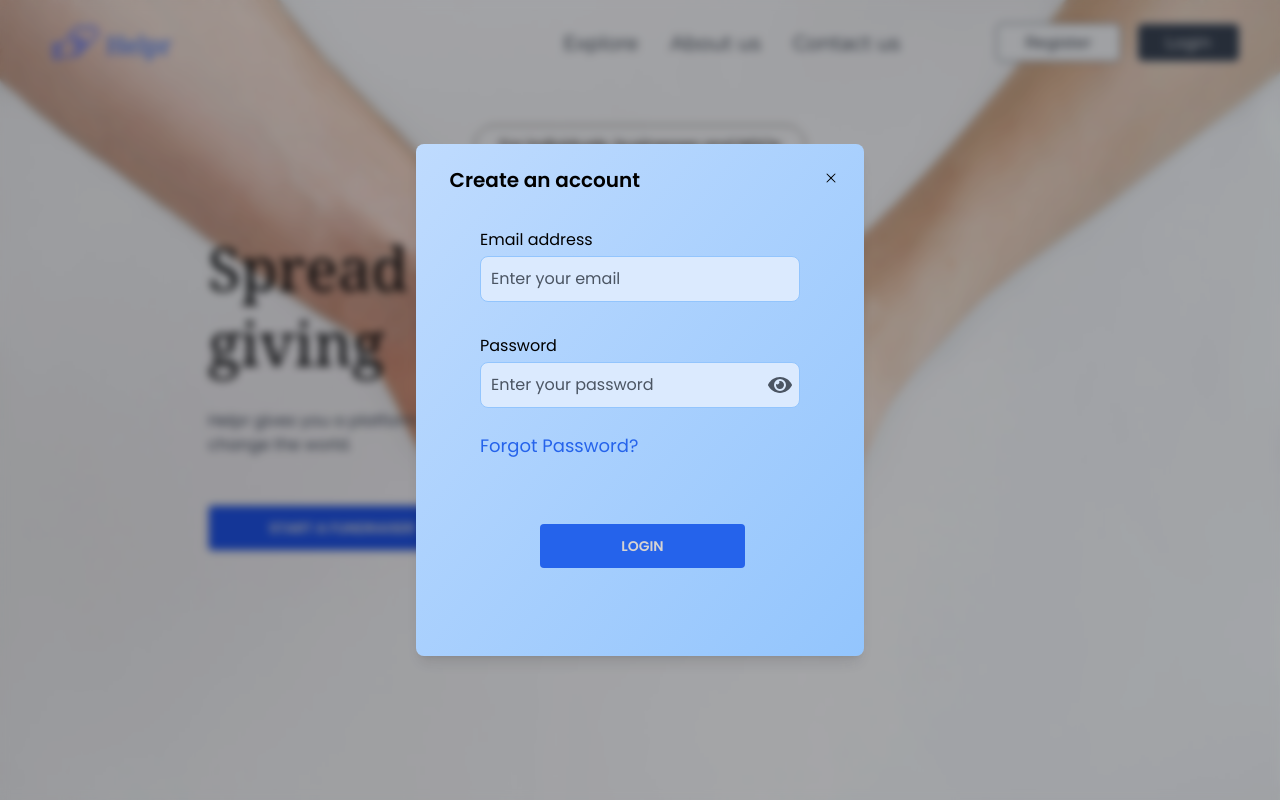
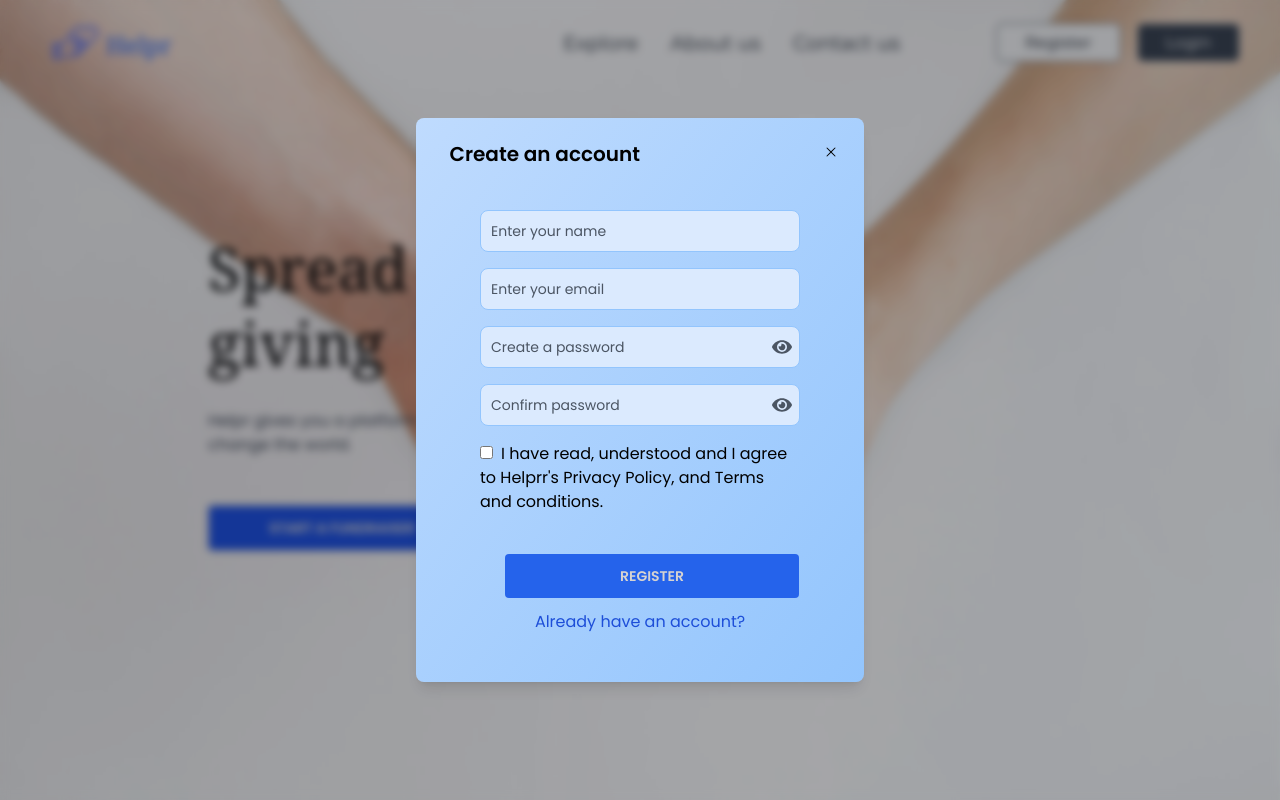
Before and after one commit to onyedikachidev-codes/helpr, a Next.js app: page / in a window 1280 px wide. Both pictures are taken after a click on the button "Register". Shown: the top 800 px of the page. Built offline with nearby package versions, Linux system fonts and the light colour scheme.

Commit message:
Complete ui

```diff
--- a/app/_components/LoginForm.jsx
+++ b/app/_components/LoginForm.jsx
@@ -1,11 +1,12 @@
 "use client";
 
+import { useState } from "react";
 import Image from "next/image";
 import love from "@/public/love.jpg";
 
 import { IoArrowBackCircle } from "react-icons/io5";
 import { FaEye, FaEyeSlash } from "react-icons/fa";
-import { useState } from "react";
+import SocialSignIn from "./Social";
 
 function LoginForm() {
   const [email, setEmail] = useState("");
@@ -25,7 +26,7 @@ function LoginForm() {
         </p>
 
         <form className="-translate-y-[2.5rem]">
-          <div className=" mt-6 flex flex-col gap-4">
+          <div className=" mt-6 flex flex-col gap-2">
             <div className="mb-4">
               <label
                 htmlFor="email"
@@ -40,7 +41,7 @@ function LoginForm() {
                 placeholder="Enter your email"
                 onChange={(e) => setEmail(e.target.value)}
                 required
-                className="w-[100%] rounded-lg border border-blue-300 bg-blue-100 p-[0.625rem] text-base text-[#06080B] placeholder-gray-600 outline-none"
+                className="w-[100%] rounded-lg border border-blue-300 bg-blue-100 p-[0.625rem] text-sm text-[#06080B] placeholder-gray-600 outline-none"
               />
             </div>
 
@@ -59,7 +60,7 @@ function LoginForm() {
                   value={password}
                   onChange={(e) => setPassword(e.target.value)}
                   required
-                  className="w-[100%] rounded-lg border border-blue-300 bg-blue-100 p-[0.625rem] text-base placeholder-gray-600 outline-none"
+                  className="w-[100%] rounded-lg border border-blue-300 bg-blue-100 p-[0.625rem] text-sm placeholder-gray-600 outline-none"
                 />
                 <div
                   onClick={() => togglePasswordVisibility()}
@@ -79,7 +80,7 @@ function LoginForm() {
             <p className=" text-blue-600 text-lg">Forgot Password?</p>
           </div>
 
-          <div className="mx-auto mt-12 flex w-[70%] flex-col items-center justify-center gap-3">
+          <div className="mx-auto mt-4 flex w-[70%] flex-col items-center justify-center gap-3">
             <button
               type="submit"
               className="ml-[20%] mt-4 inline-block w-11/12 rounded bg-blue-600 py-3 text-center text-sm font-semibold uppercase text-stone-300 hover:bg-blue-500 sm:mr-10"
@@ -88,6 +89,8 @@ function LoginForm() {
             </button>
           </div>
         </form>
+
+        <SocialSignIn />
       </div>
     </div>
   );
--- a/app/_components/Modal.jsx
+++ b/app/_components/Modal.jsx
@@ -3,7 +3,7 @@
 import { cloneElement, createContext, useContext, useState } from "react";
 import { createPortal } from "react-dom";
 import { HiXMark } from "react-icons/hi2";
-import { useOutsideClick } from "./_hooks/OutsideClick";
+import { useOutsideClick } from "@/app/_hooks/OutsideClick";
 
 const ModalContext = createContext();
 
@@ -17,7 +17,7 @@ function Overlay({ children }) {
 
 function StyledDiv({ children }) {
   return (
-    <div className="fixed top-1/2 left-1/2 -translate-x-1/2 -translate-y-1/2 bg-gradient-to-br from-blue-200 to-blue-300 rounded-lg shadow-lg px-16 py-12 transition-all duration-500">
+    <div className="fixed top-1/2 left-1/2 -translate-x-1/2 -translate-y-1/2 bg-gradient-to-br from-blue-200 to-blue-300 rounded-lg shadow-lg px-16 pt-12 transition-all duration-500">
       {children}
     </div>
   );
--- a/app/_components/SignupForm.jsx
+++ b/app/_components/SignupForm.jsx
@@ -1,91 +1,124 @@
 "use client";
 
-import Image from "next/image";
-import love from "@/public/love.jpg";
-
-import { IoArrowBackCircle } from "react-icons/io5";
-import { FaEye, FaEyeSlash } from "react-icons/fa";
 import { useState } from "react";
 
+import { FaEye, FaEyeSlash } from "react-icons/fa";
+
 function SignupForm() {
+  const [name, setName] = useState("");
   const [email, setEmail] = useState("");
   const [password, setPassword] = useState("");
+  const [passwordConfirm, setPasswordConfirm] = useState("");
 
   const [isPasswordVisible, setIsPasswordVisible] = useState(false);
+  const [isPasswordConfirmVisible, setIsPasswordConfirmVisible] =
+    useState(false);
 
   const togglePasswordVisibility = () => {
     setIsPasswordVisible((prevState) => !prevState);
   };
 
+  const togglePasswordConfirmVisibility = () => {
+    setIsPasswordConfirmVisible((prevState) => !prevState);
+  };
+
   return (
-    <div className="w-[20rem] ">
+    <div className="w-[20rem]">
       <div className="w-full">
         <p className="mb-4 ml-[3%] mt-6 text-xl font-semibold -translate-y-[3.1rem] -translate-x-10">
           Create an account
         </p>
 
         <form className="-translate-y-[2.5rem]">
-          <div className=" mt-6 flex flex-col gap-4">
-            <div className="mb-4">
-              <label
-                htmlFor="email"
-                className="mb-1 block font-monts text-base"
-              >
-                Email address
-              </label>
+          <div className=" mt-8 flex flex-col gap-4">
+            <div className="">
+              <input
+                className="w-[100%] rounded-lg border border-blue-300 bg-blue-100 p-[0.625rem] text-sm text-[#06080B] placeholder-gray-600 outline-none"
+                type="text"
+                name="name"
+                value={name}
+                placeholder="Enter your name"
+                onChange={(e) => setName(e.target.value)}
+                required
+              />
+            </div>
+
+            <div>
               <input
                 type="email"
                 name="email"
                 value={email}
+                onChange={(e) => setEmail(e.target.value)}
                 placeholder="Enter your email"
-                onChange={(e) => setEmail(e.target.value)}
                 required
-                className="w-[100%] rounded-lg border border-blue-300 bg-blue-100 p-[0.625rem] text-base text-[#06080B] placeholder-gray-600 outline-none"
+                className="w-[100%] rounded-lg border border-blue-300 bg-blue-100 p-[0.625rem] text-sm text-[#06080B] placeholder-gray-600 outline-none"
               />
             </div>
 
-            <div className="mb-2">
-              <label
-                htmlFor="password"
-                className="mb-1 block font-monts text-base"
-              >
-                Password
-              </label>
+            <div>
               <div className="relative">
                 <input
                   type={isPasswordVisible ? "text" : "password"}
                   name="password"
-                  placeholder="Enter your password"
                   value={password}
                   onChange={(e) => setPassword(e.target.value)}
+                  placeholder="Create a password"
                   required
-                  className="w-[100%] rounded-lg border border-blue-300 bg-blue-100 p-[0.625rem] text-base placeholder-gray-600 outline-none"
+                  className="w-[100%] rounded-lg border border-blue-300 bg-blue-100 p-[0.625rem] text-sm placeholder-gray-600 outline-none"
                 />
                 <div
+                  className="absolute inset-y-0 right-2 flex cursor-pointer items-center text-gray-600"
                   onClick={() => togglePasswordVisibility()}
-                  className="absolute inset-y-0 right-2 flex cursor-pointer items-center text-gray-600"
                 >
                   {isPasswordVisible ? (
-                    <FaEyeSlash className="h-6 w-6" />
+                    <FaEyeSlash className="h-5 w-5" />
                   ) : (
-                    <FaEye className="h-6 w-6" />
+                    <FaEye className="h-5 w-5" />
                   )}
                 </div>
               </div>
             </div>
+
+            <div>
+              <div className="relative">
+                <input
+                  type={isPasswordConfirmVisible ? "text" : "password"}
+                  name="confirmPassword"
+                  placeholder="Confirm password"
+                  required
+                  value={passwordConfirm}
+                  onChange={(e) => setPasswordConfirm(e.target.value)}
+                  className="w-[100%] rounded-lg border border-blue-300 bg-blue-100 p-[0.625rem] text-sm placeholder-gray-600 outline-none"
+                />
+                <div
+                  className="absolute inset-y-0 right-2 flex cursor-pointer items-center text-gray-600"
+                  onClick={() => togglePasswordConfirmVisibility()}
+                >
+                  {isPasswordConfirmVisible ? (
+                    <FaEyeSlash className="h-5 w-5" />
+                  ) : (
+                    <FaEye className="h-5 w-5" />
+                  )}
+                </div>
+              </div>
+            </div>
+
+            <div className="">
+              <input type="checkbox" name="termsAndConditions" required />
+              <label htmlFor="termsAndConditions" className="pl-2">
+                I have read, understood and I agree to Helprr&apos;s Privacy
+                Policy, and Terms and conditions.
+              </label>
+            </div>
           </div>
-
-          <div className=" mt-4">
-            <p className=" text-blue-600 text-lg">Forgot Password?</p>
-          </div>
-
-          <div className="mx-auto mt-12 flex w-[70%] flex-col items-center justify-center gap-3">
+          <div className="mt-6 flex flex-col items-center justify-center gap-3 lg:mb-2">
             <button
               type="submit"
               className="ml-[20%] mt-4 inline-block w-11/12 rounded bg-blue-600 py-3 text-center text-sm font-semibold uppercase text-stone-300 hover:bg-blue-500 sm:mr-10"
             >
-              Login
+              register
             </button>
+            <button className="text-blue-700">Already have an account?</button>
           </div>
         </form>
       </div>
--- /dev/null
+++ b/app/_components/Social.jsx
@@ -0,0 +1,28 @@
+import { FaApple, FaGoogle } from "react-icons/fa";
+
+function SocialSignIn() {
+  return (
+    <div className="mx-auto flex w-[94%] max-w-sm flex-col items-center space-y-4 text-black -translate-y-6">
+      {/* Divider */}
+      <div className=" flex w-full items-center">
+        <hr className="flex-grow border-t border-gray-600" />
+        <span className="px-2 text-gray-400">OR</span>
+        <hr className="flex-grow border-t border-gray-600" />
+      </div>
+
+      {/* Apple Sign-in Button */}
+      <button className="relative mt-4 flex w-full items-center justify-center space-x-2 rounded-md border border-gray-600 px-4 py-2 hover:bg-blue-400 hover:text-gray-700">
+        <FaApple className="absolute inset-y-1 left-4 flex h-7 w-7 cursor-pointer items-center" />
+        <span>Continue with Apple</span>
+      </button>
+
+      {/* Google Sign-in Button */}
+      <button className="relative flex w-full items-center justify-center space-x-2 rounded-md border border-gray-600 px-4 py-2 hover:bg-blue-400 hover:text-gray-700">
+        <FaGoogle className="absolute inset-y-1 left-4 flex h-7 w-7 cursor-pointer items-center " />
+        <span>Continue with Google</span>
+      </button>
+    </div>
+  );
+}
+
+export default SocialSignIn;
```
Also changed, not shown: app/page.jsx (+46 -44 lines), app/_hooks/OutsideClick.js (renamed from app/_components/_hooks/OutsideClick.js).
